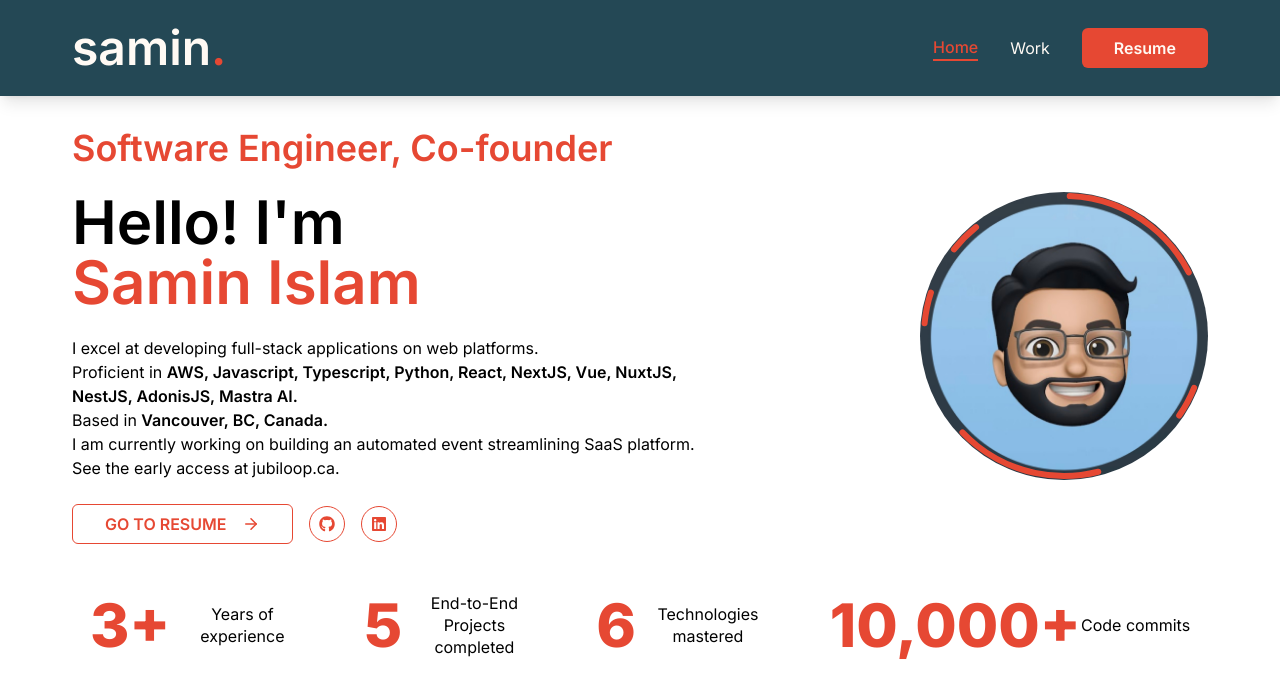
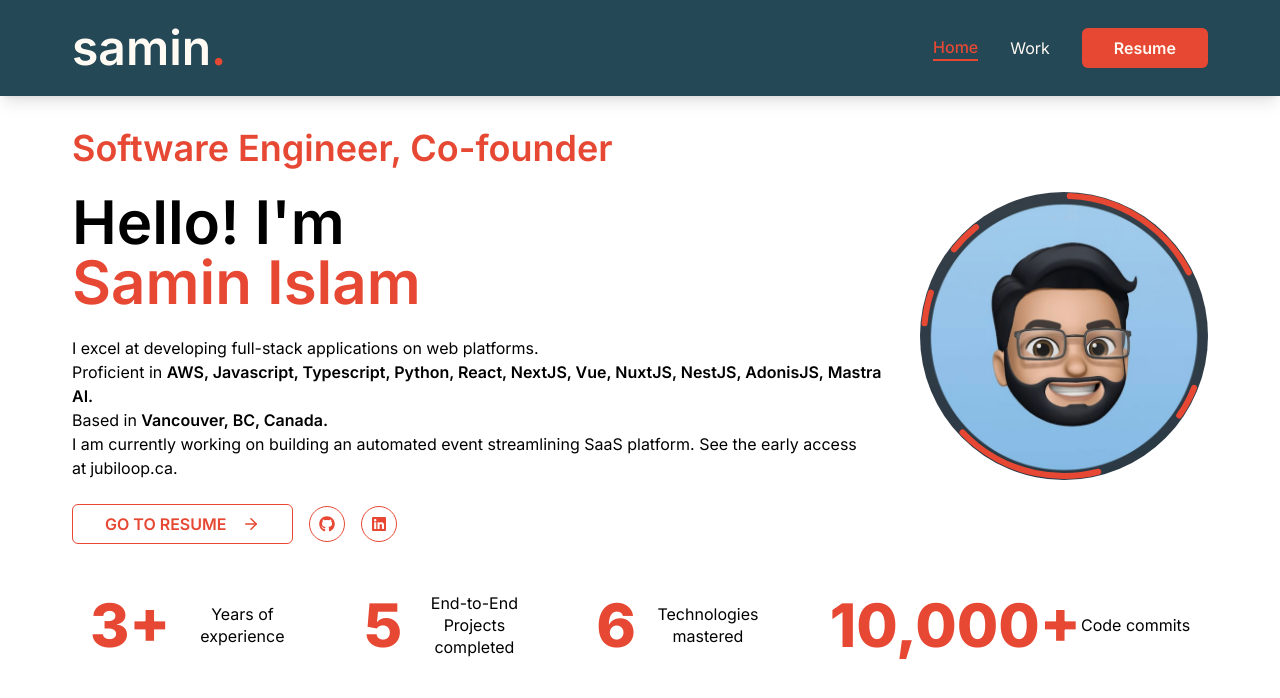
Before and after one commit to saminsss/portfolio, a Next.js app: page / in a window 1280 px wide. Shown: the top 698 px of the page. Built offline with nearby package versions, Linux system fonts and the light colour scheme.

Commit message:
Remove max-width from Hero component paragraph
Updated paragraph element to remove max-width styling.

```diff
--- a/src/components/hero/Hero.tsx
+++ b/src/components/hero/Hero.tsx
@@ -16,7 +16,7 @@ const Hero = () => {
           Hello! I&apos;m <br />{' '}
           <span className="text-secondary">Samin Islam</span>
         </h2>
-        <p className="max-w-[80%]">
+        <p>
           I excel at developing full-stack applications on web platforms. <br />
           Proficient in <span className="font-semibold">{skills}.</span>
           <br />
```
